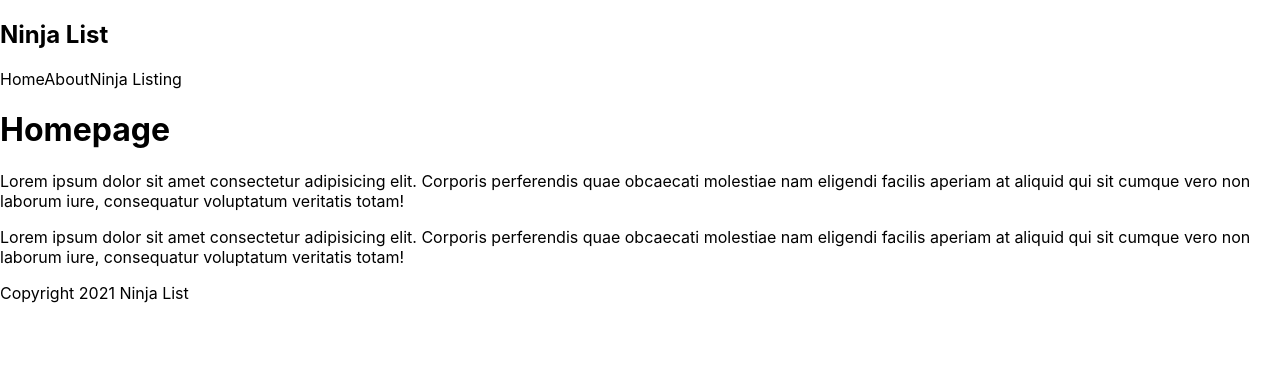
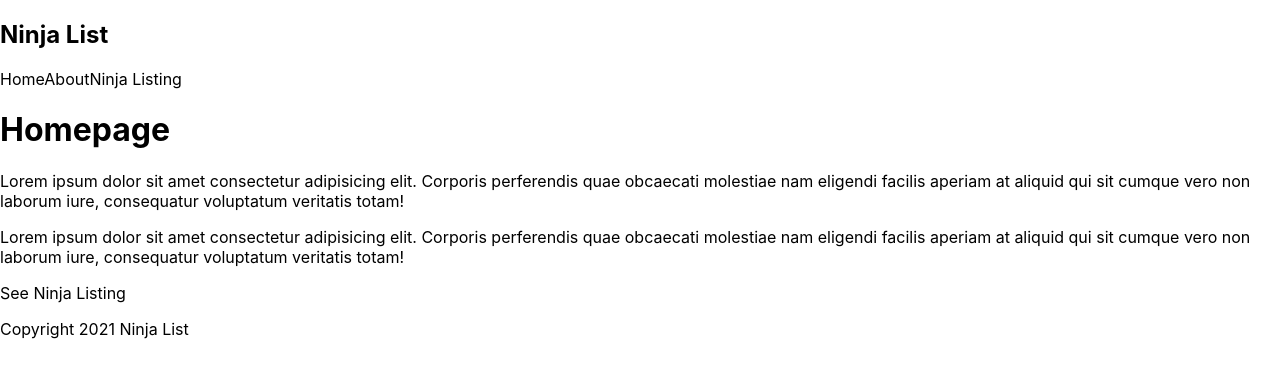
Before and after one commit to joeribreedveld/netninja-nextjs, a Next.js app: page / in a window 1280 px wide. Shown: the top 378 px of the page. Built offline with nearby package versions, Linux system fonts and the light colour scheme.

Commit message:
linking between pages

```diff
--- a/comps/Navbar.js
+++ b/comps/Navbar.js
@@ -1,12 +1,20 @@
+import Link from "next/link"
+
 const Navbar = () => {
 	return (
 		<nav>
 			<div className='logo'>
 				<h1>Ninja List</h1>
 			</div>
-			<a>Home</a>
-			<a>About</a>
-			<a>Ninja Listing</a>
+			<Link href='/'>
+				<a>Home</a>
+			</Link>
+			<Link href='/about'>
+				<a>About</a>
+			</Link>
+			<Link href='/ninjas'>
+				<a>Ninja Listing</a>
+			</Link>
 		</nav>
 	)
 }
--- a/pages/index.js
+++ b/pages/index.js
@@ -3,6 +3,7 @@
 import Footer from "../comps/Footer"
 import Navbar from "../comps/Navbar"
 import styles from "../styles/Home.module.css"
+import Link from "next/link"
 
 export default function Home() {
 	return (
@@ -17,6 +18,9 @@
 				Lorem ipsum dolor sit amet consectetur adipisicing elit. Corporis perferendis quae obcaecati molestiae nam eligendi facilis aperiam at aliquid qui sit cumque vero non laborum iure,
 				consequatur voluptatum veritatis totam!
 			</p>
+			<Link href='/ninjas'>
+				<a>See Ninja Listing</a>
+			</Link>
 			<Footer />
 		</div>
 	)
```
